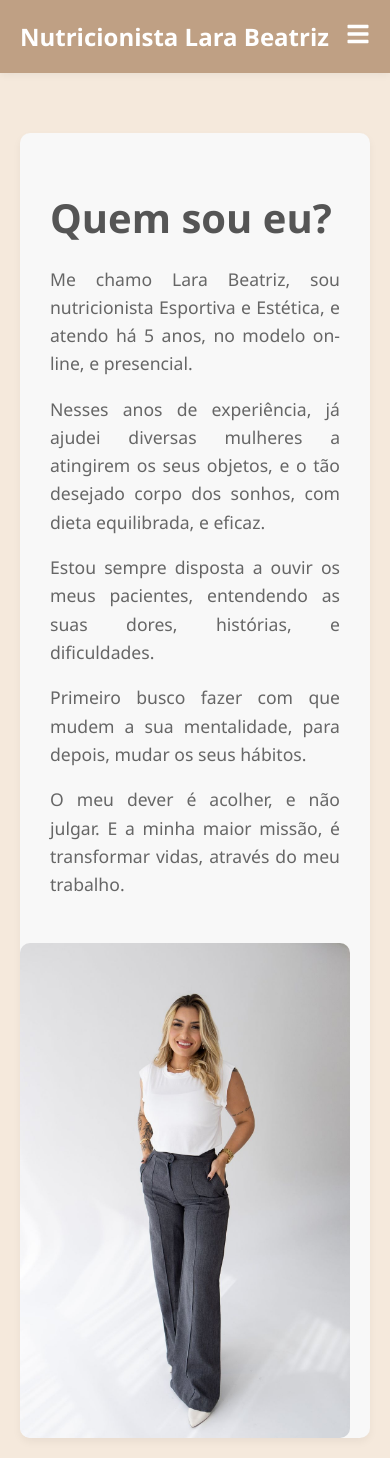
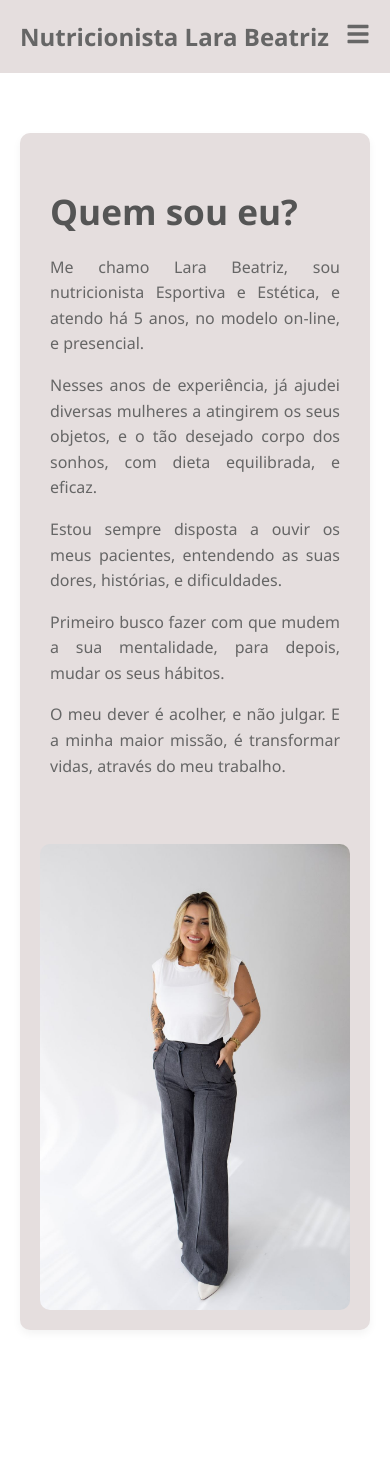
Before and after one commit to juancsd/nutri-site, a React (Create React App) app: page /quem-sou-eu in a window 390 px wide. After the commit the page ends 1350 px from the top, so only its background shows below. Built offline with nearby package versions, Linux system fonts and the light colour scheme.

Commit message:
Novos ajustes

```diff
--- a/src/App.css
+++ b/src/App.css
@@ -29,14 +29,15 @@ color: #61dafb;
 }
 
 .texto-titulo {
-font-size: 2.5em;
+font-size: 2.2em;
 font-weight: bold;
 color: #555;
 margin-bottom: 20px;
+text-align: left;
 }
 
 .texto-titulo1 {
-font-size: 2.0em;
+font-size: 1.6em;
 font-weight: bold;
 color: #555;
 margin-bottom: 20px;
@@ -48,7 +49,7 @@ height: auto;
 display: block;
 }
 
-/* Estilos para o componente QuemSouEu */
+
 
 .bloco-central {
 display: flex;
@@ -56,29 +57,27 @@ align-items: center;
 justify-content: center;
 padding: 60px;
 flex-direction: column;
-/* background-color: #f8f8f8;  Removi a cor de fundo daqui */
+
 }
 
 .conteudo-principal {
 max-width: 800px;
 display: flex;
-flex-direction: column;
 align-items: center;
 box-shadow: 0 4px 8px rgba(0, 0, 0, 0.05);
 border-radius: 10px;
 overflow: hidden;
-background-color: #f8f8f8;
+background-color: #e5dede;
 }
 
 .texto-container {
 flex: 1;
 padding: 30px;
 text-align: justify;
-align-items: ;
 }
 
 .paragrafo {
-font-size: 1.1em;
+font-size: 1.0em;
 line-height: 1.6;
 color: #666;
 margin-bottom: 15px;
@@ -87,40 +86,42 @@ margin-bottom: 15px;
 .imagem-container {
 flex: 1;
 overflow: hidden;
-display: flex; /* Adiciona flexbox ao container da imagem */
-justify-content: center; /* Centraliza horizontalmente */
+display: flex;
+justify-content: center;
 align-items: center;
 border-radius: 10px;
-margin-right: 20px; /* Centraliza verticalmente */
+margin: 20px;
 }
 
 .imagem-container img {
-max-width: 100%; /* Garante que a imagem não seja maior que o container */
-max-height: 100%; /* Garante que a imagem não seja maior que o container */
-object-fit: contain; /* Mantém a proporção e cabe dentro do container */
+max-width: 100%;
+max-height: 100%;
+object-fit: contain;
 }
 
-/* Media Query para dispositivos móveis */
 @media (max-width: 768px) {
 .conteudo-principal {
-  flex-direction: column; /* Alinha os itens em coluna no mobile */
+  flex-direction: column;
 }
 
 .texto-container {
   order: 1;
-   /* Garante que o texto apareça primeiro */
+
 }
 
 .imagem-container {
-  order: 2; /* Garante que a imagem apareça depois do texto */
+  order: 2;
+  align-items: center;
+  justify-items: center;
 }
 
 .bloco-central {
-  padding: 20px; /* Reduz o padding no mobile */
+  padding: 20px;
 }
 }
 
-/* Estilos específicos para a página de serviços */
+
+
 
 .servicos-container {
 display: grid;
@@ -147,7 +148,7 @@ align-items: center;
 .agendar-whatsapp {
 
 padding: 10px 20px;
-background-color: #25D366; /* Cor do WhatsApp */
+background-color: #25D366;
 color: white;
 text-decoration: none;
 border-radius: 5px;
@@ -160,10 +161,10 @@ justify-content: center;
 
 }
 
-/* Media Query para dispositivos móveis (Serviços) */
+
 @media (max-width: 768px) {
 .servicos-container {
-  grid-template-columns: 1fr; /* Uma coluna no mobile */
+  grid-template-columns: 1fr;
 }
 }
 
@@ -173,16 +174,26 @@ justify-content: center;
 }
 
 .menu-mobile {
-  display: none; /* escondido por padrão */
+  display: none;
+
+
 }
 
 /* Exibe só no mobile */
 @media (max-width: 768px) {
   .menu-desktop {
-    display: none; /* Esconde menu tradicional */
+    display: none;
   }
 
   .menu-mobile {
-    display: block; /* Mostra ícone no mobile */
+    display: block;
+
   }
 }
+
+.header {
+  background: #e5dede;
+  padding: 20px 0;
+  margin-bottom: 40px;
+  box-shadow: '0 2px 8px rgba(0,0,0,0.05)'
+}
--- a/src/Header.jsx
+++ b/src/Header.jsx
@@ -11,20 +11,15 @@ function Header() {
   };
 
   return (
-    <header style={{
-      background: '#bfa084',
-      padding: '20px 0',
-      marginBottom: '40px',
-      boxShadow: '0 2px 8px rgba(0,0,0,0.05)'
-    }}>
-      <div style={{
+    <header className='header'>
+      <div className='div-header' style={{
         display: 'flex',
         justifyContent: 'space-between',
         alignItems: 'center',
         padding: '0 20px'
       }}>
         <div style={{
-          color: '#fff',
+          color: '#666',
           fontWeight: 'bold',
           fontSize: '24px'
         }}>
@@ -40,21 +35,22 @@ function Header() {
             position: menuAberto ? 'absolute' : undefined,
             top: menuAberto ? '60px' : undefined,
             right: menuAberto ? '20px' : undefined,
-            backgroundColor: menuAberto ? '#bfa084' : undefined,
+            backgroundColor: menuAberto ? '#e5dede' : undefined,
+
             padding: menuAberto ? '10px' : undefined,
             borderRadius: menuAberto ? '8px' : undefined,
             gap: menuAberto ? '20px' : '40px',
             zIndex: menuAberto ? 1000 : undefined,
           }}
         >
-          <Link to="/" style={{ color: '#fff', fontWeight: 'bold', textDecoration: 'none', fontSize: '20px' }}>Início</Link>
-          <Link to="/quem-sou-eu" style={{ color: '#fff', fontWeight: 'bold', textDecoration: 'none', fontSize: '20px' }}>Quem Sou Eu?</Link>
-          <Link to="/contato" style={{ color: '#fff', fontWeight: 'bold', textDecoration: 'none', fontSize: '20px' }}>Contato</Link>
+          <Link to="/" style={{ color: '#666', fontWeight: 'bold', textDecoration: 'none', fontSize: '20px' }}>Serviços</Link>
+          <Link to="/quem-sou-eu" style={{ color: '#666', fontWeight: 'bold', textDecoration: 'none', fontSize: '20px' }}>Quem Sou Eu?</Link>
+          <Link to="/contato" style={{ color: '#666', fontWeight: 'bold', textDecoration: 'none', fontSize: '20px' }}>Contato</Link>
         </nav>
 
         {/* Ícone de menu para mobile */}
         <div className="menu-mobile" style={{
-          color: '#fff',
+          color: '#666',
           cursor: 'pointer',
           //display: 'block' // mostramos o ícone, o CSS já cuida do display real por media query
         }} onClick={toggleMenu}>
--- a/src/index.css
+++ b/src/index.css
@@ -13,7 +13,7 @@ code {
 }
 
 body {
-background: #f5e9dc; /* nude/marrom clarinho */
+background: #fff; /* nude/marrom clarinho */
 margin: 0;
 font-family: 'Segoe UI', Arial, sans-serif;
 }
```
